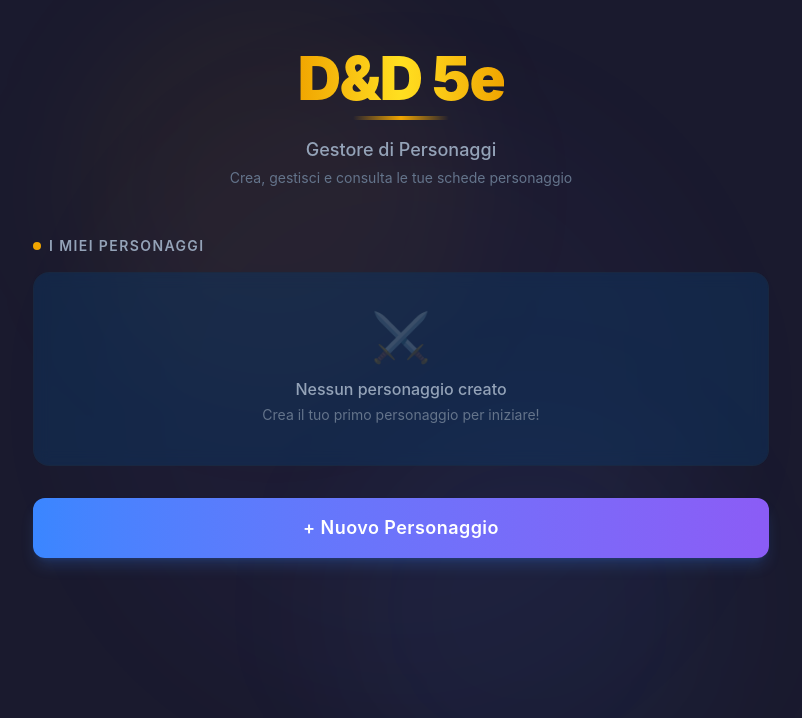
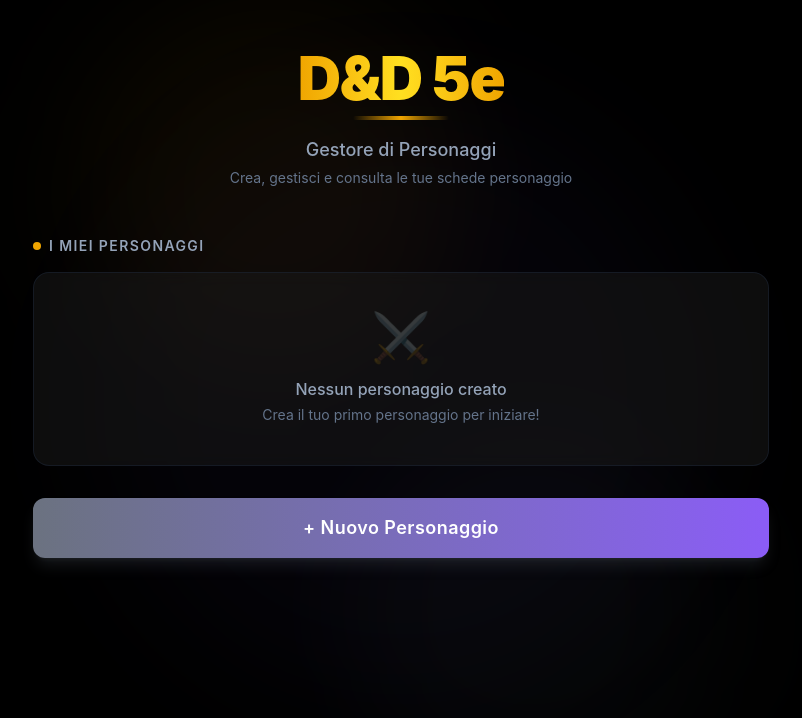
Before and after one commit to mellu98/dnd, a React (Vite) app: page / in a window 1280 px wide. Shown: the top 718 px of the page, without its empty margins (239-1041 px from the left). Built offline with nearby package versions, Linux system fonts and the light colour scheme.

Commit message:
chore: replace blue palette with neutral dark theme
Use black (#000) as primary background, dark gray tones for cards and
sections. Keep yellow accents unchanged.

```diff
--- a/index.html
+++ b/index.html
@@ -3,7 +3,7 @@
   <head>
     <meta charset="UTF-8" />
     <meta name="viewport" content="width=device-width, initial-scale=1.0" />
-    <meta name="theme-color" content="#1a1a2e" />
+    <meta name="theme-color" content="#000000" />
     <meta name="description" content="Scheda personaggio interattiva per D&D 5e" />
     <meta name="mobile-web-app-capable" content="yes" />
     <link rel="icon" type="image/svg+xml" href="/icon.svg" />
--- a/src/index.css
+++ b/src/index.css
@@ -1,20 +1,20 @@
 @import "tailwindcss";
 
 @theme {
-  /* Primary palette - deep fantasy theme */
-  --color-bg-primary: #1a1a2e;
-  --color-bg-secondary: #16213e;
-  --color-bg-card: #0f3460;
-  --color-bg-card-hover: #1a4a7a;
-  --color-bg-glass: rgba(15, 52, 96, 0.6);
-  --color-bg-glass-hover: rgba(26, 74, 122, 0.7);
+  /* Primary palette - neutral dark theme */
+  --color-bg-primary: #000000;
+  --color-bg-secondary: #111111;
+  --color-bg-card: #1a1a1a;
+  --color-bg-card-hover: #252525;
+  --color-bg-glass: rgba(17, 17, 17, 0.6);
+  --color-bg-glass-hover: rgba(37, 37, 37, 0.7);
 
   /* Accent colors */
   --color-accent-red: #e94560;
   --color-accent-green: #3ddc84;
   --color-accent-emerald: #00d4aa;
   --color-accent-gold: #f0a500;
-  --color-accent-blue: #3a86ff;
+  --color-accent-blue: #6b7280;
   --color-accent-purple: #8b5cf6;
   --color-accent-pink: #ec4899;
   --color-accent-cyan: #06b6d4;
@@ -30,13 +30,13 @@
 
   /* Gradients */
   --gradient-gold: linear-gradient(135deg, #f0a500, #f59e0b, #fbbf24);
-  --gradient-accent: linear-gradient(135deg, #3a86ff, #8b5cf6);
-  --gradient-dark: linear-gradient(180deg, rgba(26,26,46,0.95), rgba(22,33,62,0.95));
-  --gradient-card: linear-gradient(145deg, rgba(15,52,96,0.8), rgba(22,33,62,0.8));
+  --gradient-accent: linear-gradient(135deg, #6b7280, #8b5cf6);
+  --gradient-dark: linear-gradient(180deg, rgba(0,0,0,0.95), rgba(17,17,17,0.95));
+  --gradient-card: linear-gradient(145deg, rgba(26,26,26,0.8), rgba(17,17,17,0.8));
 
   /* Shadows */
   --shadow-gold: 0 4px 24px rgba(240, 165, 0, 0.15);
-  --shadow-blue: 0 4px 24px rgba(58, 134, 255, 0.15);
+  --shadow-blue: 0 4px 24px rgba(107, 114, 128, 0.15);
   --shadow-ring: 0 0 0 3px rgba(240, 165, 0, 0.3);
 
   /* Animations */
```
